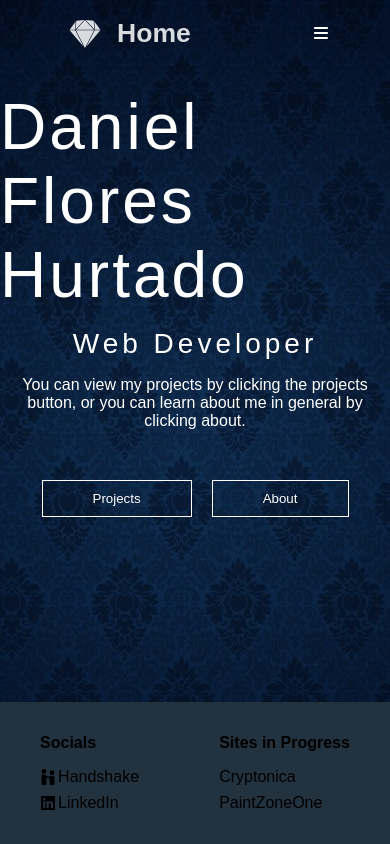
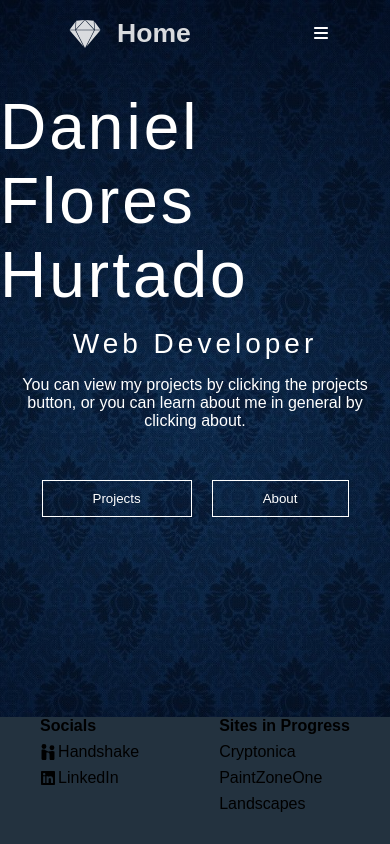
Before and after one commit to daniels74/web-porfolio, a React (Create React App) app: page / in a window 390 px wide. Built offline with nearby package versions, Linux system fonts and the light colour scheme.

Commit message:
footer-iphone

```diff
--- a/src/components/Footer/Footer.css
+++ b/src/components/Footer/Footer.css
@@ -28,7 +28,7 @@
   list-style: none;
   display: flex;
   flex-direction: column;
-    gap: .5rem;
+  gap: 0.5rem;
 }
 
 .list > li > a {
@@ -38,3 +38,47 @@
   align-items: center;
   gap: 2px;
 }
+
+@media screen and (max-width: 400px) {
+  .footer {
+    width: 100%;
+    height: 15vh;
+    background-color: rgb(35, 50, 63);
+    position: fixed;
+    bottom: 0;
+    display: flex;
+    flex-direction: row;
+    justify-content: space-around;
+  }
+
+  .leftside {
+    display: flex;
+    flex-direction: column;
+    gap: .5rem;
+    margin-bottom: 1rem;
+    margin-top: 0;
+  }
+
+  .rightside {
+    display: flex;
+    flex-direction: column;
+    gap: .5rem;
+    margin-bottom: 1rem;
+    margin-top: 0;
+  }
+
+  .list {
+    list-style: none;
+    display: flex;
+    flex-direction: column;
+    gap: 0.5rem;
+  }
+
+  .list > li > a {
+    color: black;
+    display: flex;
+    flex-direction: row;
+    align-items: center;
+    gap: 2px;
+  }
+}
--- a/src/components/Footer/Footer.jsx
+++ b/src/components/Footer/Footer.jsx
@@ -36,6 +36,11 @@ const Footer = () => {
                         PaintZoneOne
                     </a>
                 </li>
+                <li>
+                    <a href="https://project-neptune.vercel.app/">
+                        Landscapes
+                    </a>
+                </li>
             </ul>
         </div>
     </footer>
```
Also changed, not shown: src/pages/Projects/Card.jsx (+9 -7 lines). Lines whose indentation alone changed are shown as unchanged.
